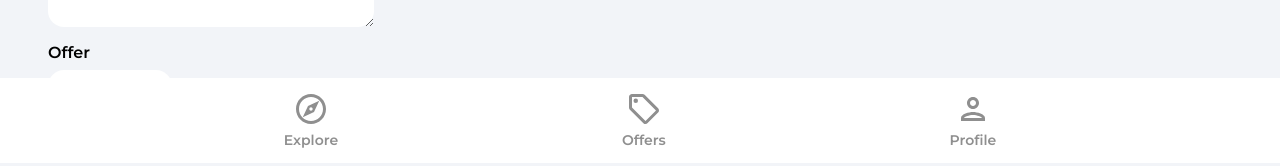
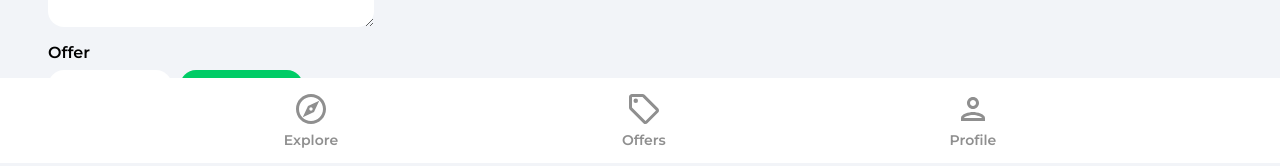
Before and after one commit to nameelza/house-marketplace, a React (Create React App) app: page /create-listing in a window 1280 px wide. Shown: the part 637-803 px from the top of the page. Built offline with nearby package versions, Linux system fonts and the light colour scheme; no server answers; sample sign-in values are in the browser's storage.

Commit message:
Update CreateListing.jsx

```diff
--- a/src/components/CreateListing.jsx
+++ b/src/components/CreateListing.jsx
@@ -203,6 +203,17 @@ function CreateListing() {
             >
               Yes
             </button>
+            <button
+              className={
+                !offer && offer !== null ? "formButtonActive" : "formButton"
+              }
+              type="button"
+              id="offer"
+              value={false}
+              onClick={onMutate}
+            >
+              Yes
+            </button>
           </div>
         </form>
       </main>
```
